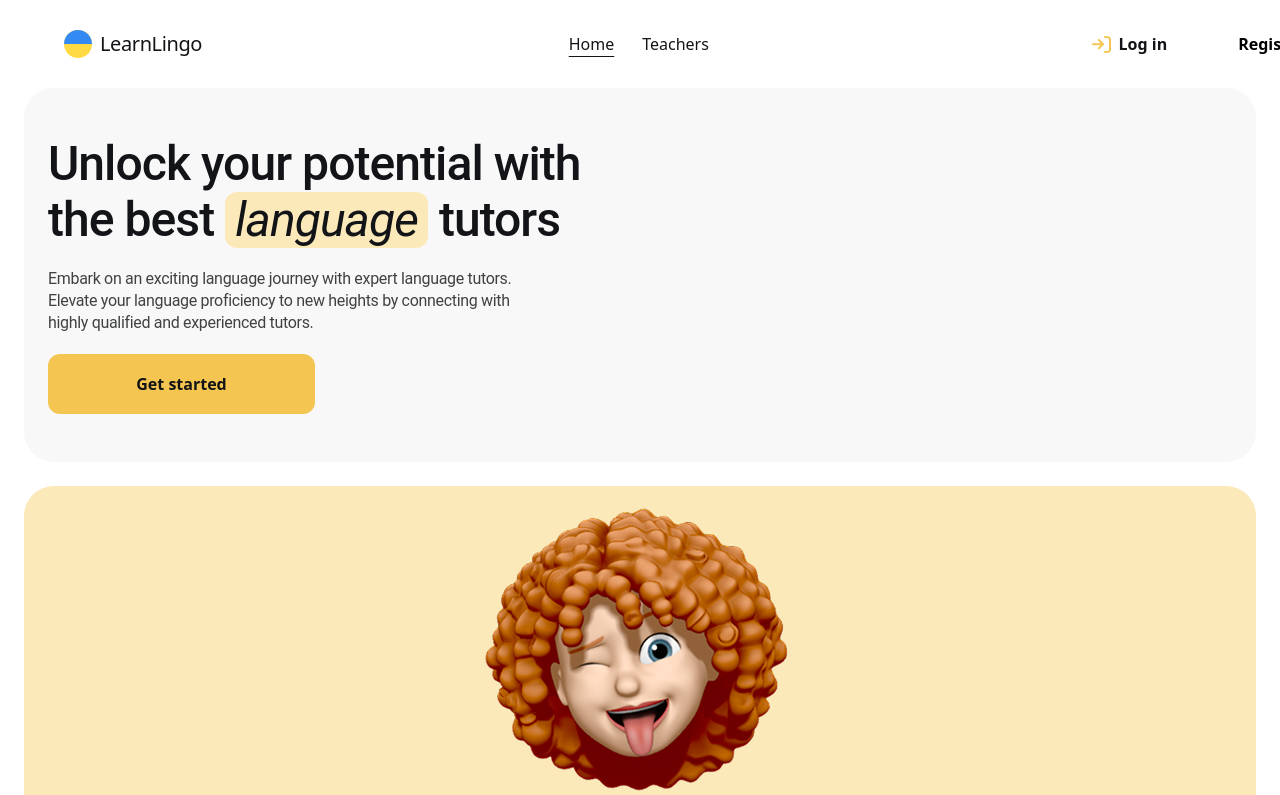
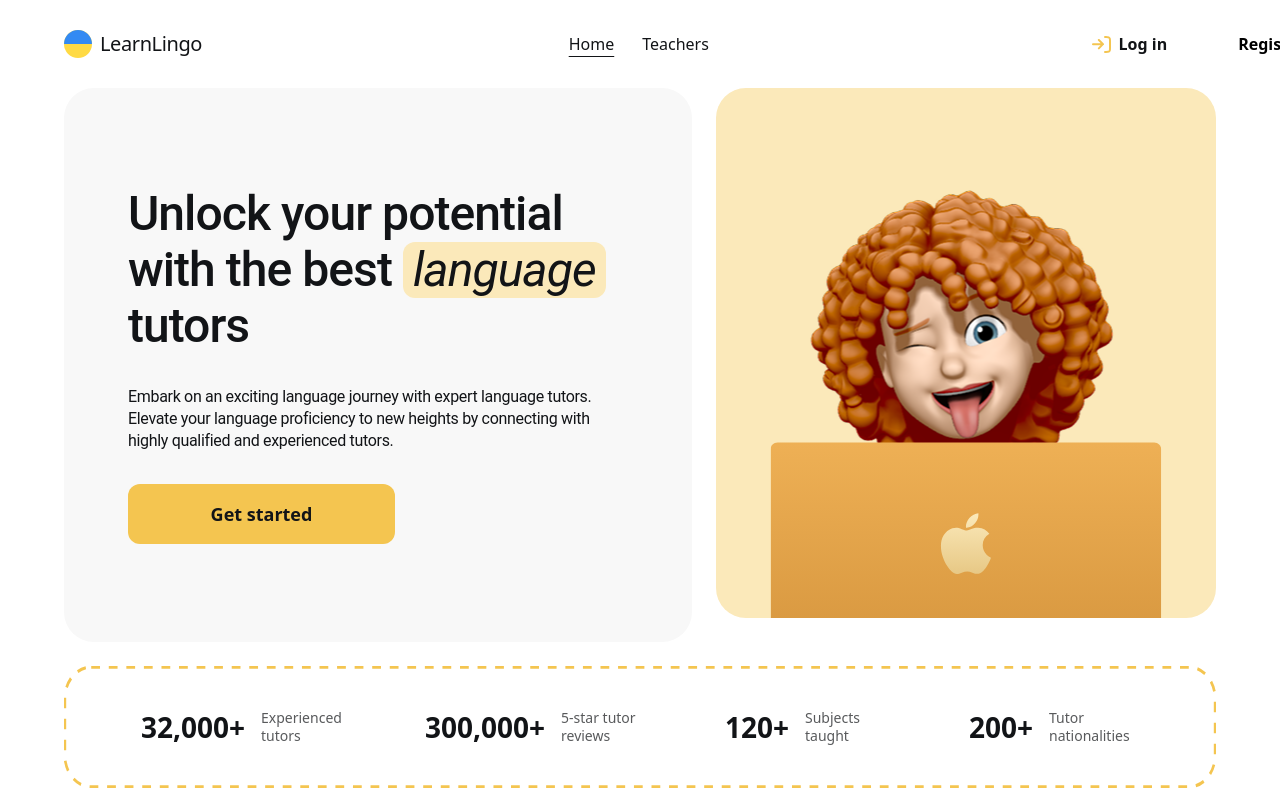
Before and after one commit to Suzy-Lana777/learn-lingo, a React (Vite) app: page / in a window 1280 px wide. Shown: the top 795 px of the page. Built offline with nearby package versions, Linux system fonts and the light colour scheme; no server answers.

Commit message:
fix home page

```diff
--- a/src/pages/Home/Home.module.scss
+++ b/src/pages/Home/Home.module.scss
@@ -1,372 +1,171 @@
-// .page {
-//   width: 100%;
-// }
-
-// .container {
-//   max-width: 1440px;
-//   margin: 0 auto;
-
-//   /* ⬅️ ОЦЕ ГОЛОВНЕ */
-//   padding-left: 128px;
-//   padding-right: -64px;
-
-//   display: flex;
-//   flex-direction: column;
-//   gap: 24px;
-// }
-
-// .hero {
-//   display: flex;
-//   gap: 24px;
-//   align-items: stretch;
-// }
-
-// .heroLeft {
-//   width: 720px;
-//   height: 530px;
-
-//   background: #f8f8f8;
-//   border-radius: 30px;
-
-//   padding: 98px 64px;
-//   display: flex;
-//   flex-direction: column;
-//   gap: 20px;
-// }
-
-// .title {
-//   font-family: "Roboto", sans-serif;
-//   font-weight: 500;
-//   font-size: 48px;
-//   line-height: 56px;
-//   letter-spacing: -0.02em;
-//   color: #121417;
-
-//   width: 548px;
-//   margin: 0;
-// }
-
-// .language {
-//   display: inline-block;
-//   font-style: italic;
-//   font-weight: 400;
-
-//   background: #fbe9ba;
-//   border-radius: 12px;
-//   padding: 0 10px;
-
-//   text-decoration: none;
-// }
-
-// .text {
-//   width: 471px; /* ✅ як у макеті */
-//   font-family: "Roboto", sans-serif;
-//   font-weight: 400;
-//   font-size: 16px;
-//   line-height: 22px;
-//   letter-spacing: -0.02em;
-//   color: #121417;
-
-//   opacity: 0.8;
-//   margin: 0;
-// }
-
-// /* ✅ Кнопка */
-// .cta {
-//   width: 267px;
-//   height: 60px;
-
-//   display: inline-flex;
-//   align-items: center;
-//   justify-content: center;
-
-//   border-radius: 12px;
-//   background: #f4c550;
-//   color: #121417;
-//   font-weight: 600;
-//   text-decoration: none;
-
-//   transition: background-color 0.25s ease;
-
-//   &:hover {
-//     background-color: #e2b845;
-//   }
-// }
-
-// .heroRight {
-//   width: 568px;
-//   height: 530px;
-
-//   background: #fbe9ba;
-//   border-radius: 30px;
-
-//   display: flex;
-//   align-items: center;
-//   justify-content: center;
-// }
-
-// .heroImg {
-//   width: 339px;
-//   height: 339px;
-//   object-fit: contain;
-//   display: block;
-// }
-
-// .stats {
-//   width: 1312px;
-//   height: 116px;
-
-//   border: 1.5px dashed #f4c550;
-//   border-radius: 30px;
-
-//   display: flex;
-//   align-items: center;
-//   justify-content: space-between;
-
-//   padding: 0 40px;
-// }
-
-// .statItem {
-//   display: flex;
-//   align-items: center;
-//   gap: 10px;
-// }
-
-// .statNumber {
-//   font-weight: 700;
-//   font-size: 28px;
-//   line-height: 1.14;
-//   letter-spacing: -0.01em;
-//   color: #121417;
-// }
-
-// .statLabel {
-//   width: 90px;
-//   font-size: 14px;
-//   line-height: 1.28;
-//   color: #121417;
-//   opacity: 0.75;
-// }
-
-// @media (max-width: 1440px) {
-//   .container {
-//     max-width: 100%;
-//     padding: 0 24px;
-//   }
-
-//   .heroLeft,
-//   .heroRight,
-//   .stats {
-//     width: 100%;
-//   }
-
-//   .hero {
-//     flex-direction: column;
-//   }
-
-//   .heroLeft,
-//   .heroRight {
-//     height: auto;
-//     padding: 48px 24px;
-//   }
-
-//   .stats {
-//     height: auto;
-//     padding: 24px;
-//     gap: 24px;
-//     flex-wrap: wrap;
-//     justify-content: center;
-//   }
-// }
-
-/* PAGE */
 .page {
   width: 100%;
 }
 
-/* CONTAINER — як у Figma */
 .container {
   max-width: 1440px;
   margin: 0 auto;
   padding: 0 64px;
-
   display: flex;
   flex-direction: column;
   gap: 24px;
 }
 
-/* HERO */
 .hero {
   display: flex;
   gap: 24px;
 }
 
-/* HERO LEFT */
 .heroLeft {
-  width: 720px;
-  height: 530px;
-
+  flex: 1;
+  max-width: 720px;
+  min-height: 530px;
   background-color: #f8f8f8;
   border-radius: 30px;
-
   padding: 98px 64px;
-
   display: flex;
   flex-direction: column;
-  gap: 20px;
+  gap: 32px;
 }
 
-/* TITLE */
 .title {
-  width: 548px;
-
   font-family: "Roboto", sans-serif;
   font-weight: 500;
   font-size: 48px;
   line-height: 56px;
   letter-spacing: -0.02em;
+  color: #121417;
+  margin: 0;
 
+  .language {
+    display: inline-block;
+    font-style: italic;
+    font-weight: 400;
+    background-color: #fbe9ba;
+    border-radius: 12px;
+    padding: 0 10px;
+  }
+}
+
+.text {
+  max-width: 471px;
+  font-family: "Roboto", sans-serif;
+  font-size: 16px;
+  line-height: 22px;
+  letter-spacing: -0.02em;
   color: #121417;
   margin: 0;
 }
 
-/* LANGUAGE HIGHLIGHT */
-.language {
-  display: inline-block;
-  font-style: italic;
-  font-weight: 400;
-
-  background-color: #fbe9ba;
-  border-radius: 12px;
-  padding: 0 10px;
-}
-
-/* TEXT */
-.text {
-  width: 471px;
-
-  font-family: "Roboto", sans-serif;
-  font-size: 16px;
-  line-height: 22px;
-  letter-spacing: -0.02em;
-
-  color: #121417;
-  opacity: 0.8;
-  margin: 0;
-}
-
-/* CTA BUTTON */
 .cta {
   width: 267px;
   height: 60px;
-
   display: inline-flex;
   align-items: center;
   justify-content: center;
-
   background-color: #f4c550;
   border-radius: 12px;
-
-  font-weight: 600;
+  font-weight: 700;
+  font-size: 18px;
   color: #121417;
   text-decoration: none;
-
   transition: background-color 0.25s ease;
 
   &:hover {
     background-color: #e2b845;
+    color: #121417;
   }
 }
 
-/* HERO RIGHT */
 .heroRight {
-  width: 568px;
+  flex: 1;
+  max-width: 568px;
   height: 530px;
-
   background-color: #fbe9ba;
   border-radius: 30px;
+  position: relative;
+  overflow: hidden;
+}
 
+.heroImg {
+  position: absolute;
+  top: 80px;
+  left: 50%;
+  transform: translateX(-50%);
+
+  width: 339px;
+  height: auto;
+  z-index: 1;
+}
+
+.appleIcon {
+  position: absolute;
+  top: 298px;
+  left: 50%;
+  transform: translateX(-50%);
+
+  width: 391px;
+  height: 304px;
+  z-index: 2;
+}
+
+.stats {
+  position: relative;
+  width: 100%;
+  min-height: 116px;
   display: flex;
   align-items: center;
-  justify-content: center;
+  justify-content: space-around;
+  padding: 40px;
 }
 
-/* IMAGE */
-.heroImg {
-  width: 339px;
-  height: 339px;
-  object-fit: contain;
-  display: block;
+.statsBorder {
+  position: absolute;
+  inset: 0;
+  width: 100%;
+  height: 100%;
+  pointer-events: none;
+
+  rect {
+    fill: none;
+    stroke: #f4c550;
+    stroke-width: 3;
+    stroke-dasharray: 10 10;
+  }
 }
 
-/* STATS */
-.stats {
-  width: 1312px;
-  height: 116px;
-
-  border: 1.5px dashed #f4c550;
-  border-radius: 30px;
-
-  display: flex;
-  align-items: center;
-  justify-content: space-between;
-
-  padding: 0 40px;
-}
-
-/* STAT ITEM */
 .statItem {
   display: flex;
   align-items: center;
-  gap: 10px;
+  gap: 16px;
+  z-index: 1;
 }
 
-/* STAT NUMBER */
 .statNumber {
   font-weight: 700;
   font-size: 28px;
-  line-height: 1.14;
-  letter-spacing: -0.01em;
-
   color: #121417;
 }
 
-/* STAT LABEL */
 .statLabel {
-  width: 90px;
-
+  max-width: 90px;
   font-size: 14px;
-  line-height: 1.28;
-
+  line-height: 18px;
   color: #121417;
-  opacity: 0.75;
+  opacity: 0.7;
 }
 
-/* RESPONSIVE */
-@media (max-width: 1440px) {
-  .container {
-    padding: 0 24px;
-  }
-
+@media (max-width: 1200px) {
   .hero {
     flex-direction: column;
   }
-
   .heroLeft,
-  .heroRight,
+  .heroRight {
+    max-width: 100%;
+    width: 100%;
+  }
   .stats {
-    width: 100%;
-    height: auto;
-  }
-
-  .heroLeft {
-    padding: 48px 24px;
-  }
-
-  .stats {
-    padding: 24px;
+    flex-wrap: wrap;
     gap: 24px;
-    flex-wrap: wrap;
-    justify-content: center;
   }
 }
--- a/src/pages/Home/Home.tsx
+++ b/src/pages/Home/Home.tsx
@@ -4,54 +4,58 @@
 // export default function Home() {
 //   return (
 //     <div className={styles.page}>
-//       <section className={styles.hero}>
-//         <div className={styles.heroLeft}>
-//           <h1 className={styles.title}>
-//             Unlock your potential with the best{" "}
-//             <span className={styles.underline}>language</span> tutors
-//           </h1>
+//       <div className={styles.container}>
+//         {/* HERO */}
+//         <section className={styles.hero}>
+//           <div className={styles.heroLeft}>
+//             <h1 className={styles.title}>
+//               Unlock your potential with the best{" "}
+//               <span className={styles.language}>language</span> tutors
+//             </h1>
 
-//           <p className={styles.text}>
-//             Embark on an Exciting Language Journey with Expert Language Tutors:
-//             Elevate your language proficiency to new heights by connecting with
-//             highly qualified and experienced tutors.
-//           </p>
+//             <p className={styles.text}>
+//               Embark on an exciting language journey with expert language
+//               tutors. Elevate your language proficiency to new heights by
+//               connecting with highly qualified and experienced tutors.
+//             </p>
 
-//           <Link to="/teachers" className={styles.cta}>
-//             Get started
-//           </Link>
-//         </div>
+//             <Link to="/teachers" className={styles.cta}>
+//               Get started
+//             </Link>
+//           </div>
 
-//         <div className={styles.heroRight}>
-//           <img
-//             src="/images/home-img.png"
-//             alt="LearnLingo hero"
-//             className={styles.heroImg}
-//           />
-//         </div>
-//       </section>
+//           <div className={styles.heroRight}>
+//             <img
+//               src="/images/home-img.png"
+//               alt="LearnLingo hero"
+//               className={styles.heroImg}
+//             />
+//           </div>
+//         </section>
 
-//       <section className={styles.stats}>
-//         <div className={styles.statItem}>
-//           <span className={styles.statNumber}>32,000+</span>
-//           <span className={styles.statLabel}>Experienced tutors</span>
-//         </div>
+//         {/* STATS */}
+//         <section className={styles.stats}>
+//           <div className={styles.statItem}>
+//             <span className={styles.statNumber}>32,000+</span>
+//             <span className={styles.statLabel}>Experienced tutors</span>
+//           </div>
 
-//         <div className={styles.statItem}>
-//           <span className={styles.statNumber}>300,000+</span>
-//           <span className={styles.statLabel}>5-star tutor reviews</span>
-//         </div>
+//           <div className={styles.statItem}>
+//             <span className={styles.statNumber}>300,000+</span>
+//             <span className={styles.statLabel}>5-star tutor reviews</span>
+//           </div>
 
-//         <div className={styles.statItem}>
-//           <span className={styles.statNumber}>120+</span>
-//           <span className={styles.statLabel}>Subjects taught</span>
-//         </div>
+//           <div className={styles.statItem}>
+//             <span className={styles.statNumber}>120+</span>
+//             <span className={styles.statLabel}>Subjects taught</span>
+//           </div>
 
-//         <div className={styles.statItem}>
-//           <span className={styles.statNumber}>200+</span>
-//           <span className={styles.statLabel}>Tutor nationalities</span>
-//         </div>
-//       </section>
+//           <div className={styles.statItem}>
+//             <span className={styles.statNumber}>200+</span>
+//             <span className={styles.statLabel}>Tutor nationalities</span>
+//           </div>
+//         </section>
+//       </div>
 //     </div>
 //   );
 // }
@@ -83,16 +87,30 @@ export default function Home() {
           </div>
 
           <div className={styles.heroRight}>
+            {/* Картинка з дівчиною (емодзі) */}
             <img
               src="/images/home-img.png"
-              alt="LearnLingo hero"
+              alt="Language tutor emoji"
               className={styles.heroImg}
             />
+            {/* Твоя нова іконка Apple (Mac) під нею */}
+            <svg className={styles.appleIcon} width="391" height="304">
+              <use href="/public/icons/sprite.svg#icon-logo-apple"></use>
+            </svg>
           </div>
         </section>
 
         {/* STATS */}
         <section className={styles.stats}>
+          {/* SVG пунктирна рамка */}
+          <svg
+            className={styles.statsBorder}
+            viewBox="0 0 1312 116"
+            preserveAspectRatio="none"
+          >
+            <rect x="1" y="1" width="1310" height="114" rx="30" ry="30" />
+          </svg>
+
           <div className={styles.statItem}>
             <span className={styles.statNumber}>32,000+</span>
             <span className={styles.statLabel}>Experienced tutors</span>
```
Also changed, not shown: public/icons/sprite.svg.
